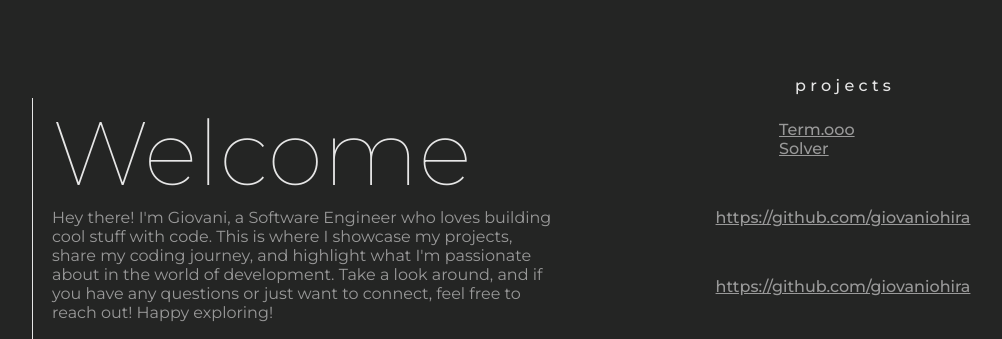
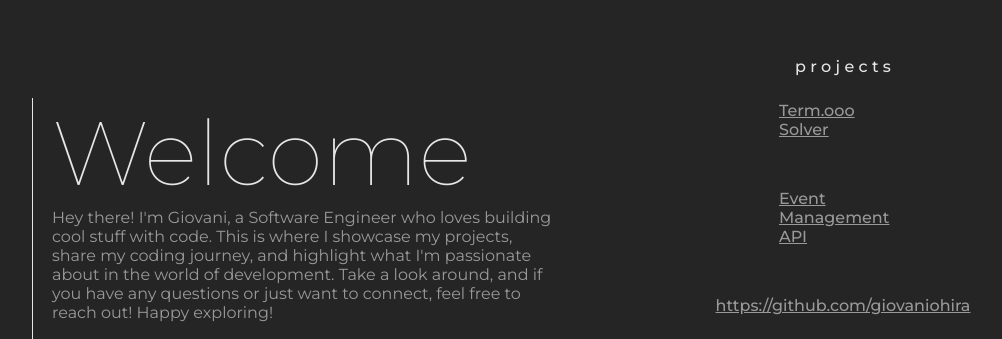
Before and after one commit to giovaniohira/portfolio, a plain HTML site: page index.html in a window 1280 px wide. Shown: the part 145-484 px from the top of the page, without its empty margins (168-1170 px from the left). Drawn offline with Linux system fonts and the light colour scheme.

Commit message:
Update index.html

```diff
--- a/index.html
+++ b/index.html
@@ -24,7 +24,7 @@
         <div class="projects">
             <p>p r o j e c t s</p>
             <a href="https://github.com/giovaniohira/termooo-solver" target="_blank">Term.ooo Solver</a>
-            <a href="https://github.com/giovaniohira" target="_blank">https://github.com/giovaniohira</a>
+            <a href="https://github.com/giovaniohira/event-management-api" target="_blank">Event Management API</a>
             <a href="https://github.com/giovaniohira" target="_blank">https://github.com/giovaniohira</a>
             <a href="https://github.com/giovaniohira" target="_blank">https://github.com/giovaniohira</a>
             <a href="https://github.com/giovaniohira" target="_blank">https://github.com/giovaniohira</a>
```
